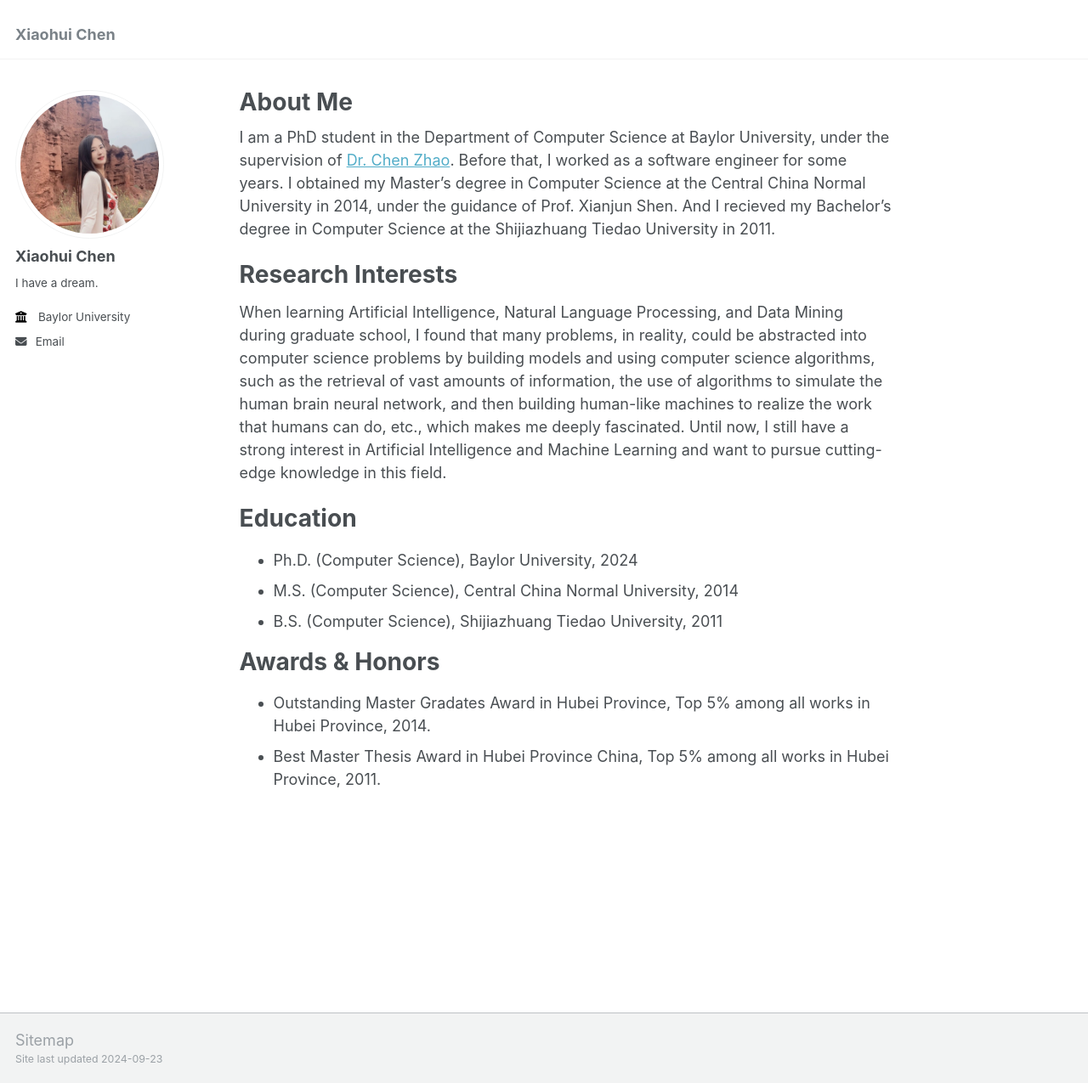
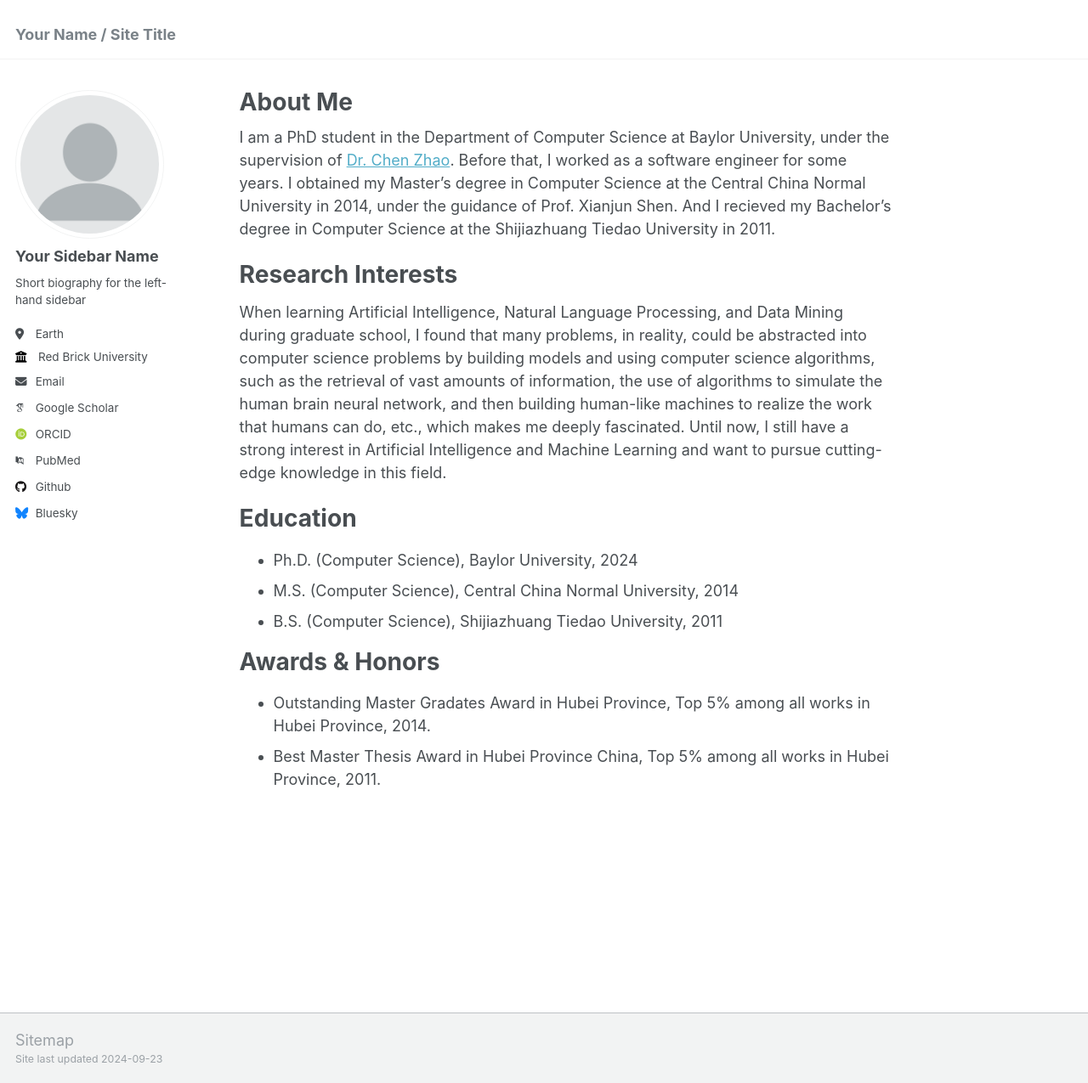
Before and after one commit to chenxiao-2023/chenxiao-2023.github.io, a Jekyll site: the page built from _pages/about.md, in a window 1280 px wide and 1275 px high. Shown: the whole window at 85% size. Built offline with Jekyll 4.4.1, drawn with Linux system fonts in a browser that asks for light colours; some web fonts are replaced.

Commit message:
Update _config.yml

```diff
--- a/_config.yml
+++ b/_config.yml
@@ -8,11 +8,11 @@
 
 # Basic Site Settings
 locale                   : "en-US"
-title                    : "Xiaohui Chen"
+title                    : "Your Name / Site Title"
 title_separator          : "-"
-name                     : &name "Xiaohui Chen"
+name                     : &name "Your Name"
 description              : &description "personal description"
-url                      : https://chenxiaohui.github.io # the base hostname & protocol for your site e.g. "https://mmistakes.github.io"
+url                      : https://academicpages.github.io # the base hostname & protocol for your site e.g. "https://mmistakes.github.io"
 baseurl                  : "" # the subpath of your site, e.g. "/blog"
 repository               : "academicpages/academicpages.github.io"
 
@@ -21,34 +21,34 @@ repository               : "academicpages/academicpages.github.io"
 #               Additional customization can be done by editing /_includes/author-profile.html
 author:
   # Biographic information
-  avatar           : "Profile.jpg"
-  name             : "Xiaohui Chen"
+  avatar           : "profile.png"
+  name             : "Your Sidebar Name"
   pronouns         : # example: "she/her"
-  bio              : "I have a dream."
-#location         : "Texas"
-  employer         : "Baylor University"
+  bio              : "Short biography for the left-hand sidebar"
+  location         : "Earth"
+  employer         : "Red Brick University"
   uri              : # URL
-  email            : "xiaohui_chen1@baylor.edu"
+  email            : "none@example.org"
 
   # Academic websites
-  #arxiv            : # URL - Update with the correct link to your profile
-  #googlescholar    : "https://scholar.google.com/citations?user=PS_CX0AAAAAJ"
-  #impactstory      : # URL
-  #orcid            : "http://orcid.org/yourorcidurl"
-  #semantic         : # URL
-  #pubmed           : "https://www.ncbi.nlm.nih.gov/pubmed/?term=john+snow"
-  #researchgate     : # URL
+  arxiv            : # URL - Update with the correct link to your profile
+  googlescholar    : "https://scholar.google.com/citations?user=PS_CX0AAAAAJ"
+  impactstory      : # URL
+  orcid            : "http://orcid.org/yourorcidurl"
+  semantic         : # URL
+  pubmed           : "https://www.ncbi.nlm.nih.gov/pubmed/?term=john+snow"
+  researchgate     : # URL
 
   # Repositories and software development
-  #bitbucket        : # Username - Update with your username on the site
-  #codepen          : # Username
-  #dribbble         : # Username
-  #github           : "https://github.com/chenxiao-2023"
-  #kaggle           : # Username
-  #stackoverflow    : # User number or user number and name (i.e., use "1" or "1/jeff-atwood")
+  bitbucket        : # Username - Update with your username on the site
+  codepen          : # Username
+  dribbble         : # Username
+  github           : "academicpages"
+  kaggle           : # Username
+  stackoverflow    : # User number or user number and name (i.e., use "1" or "1/jeff-atwood")
 
   # Social media
-  #bluesky          : "bsky.app" # Replace this with you Bluesky username
+  bluesky          : "bsky.app" # Replace this with you Bluesky username
   facebook         : # Username
   flickr           : # Username
   foursquare       : # Username
```
